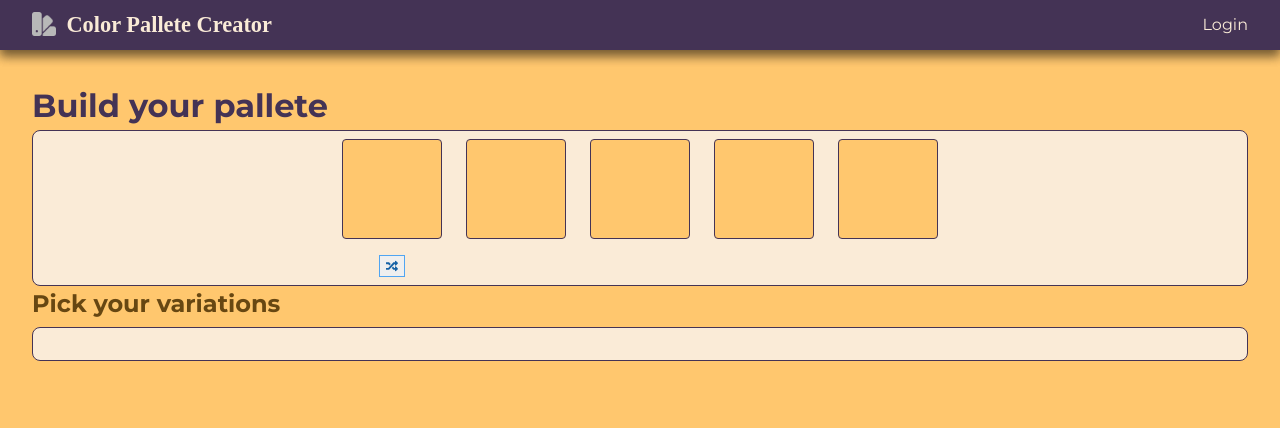
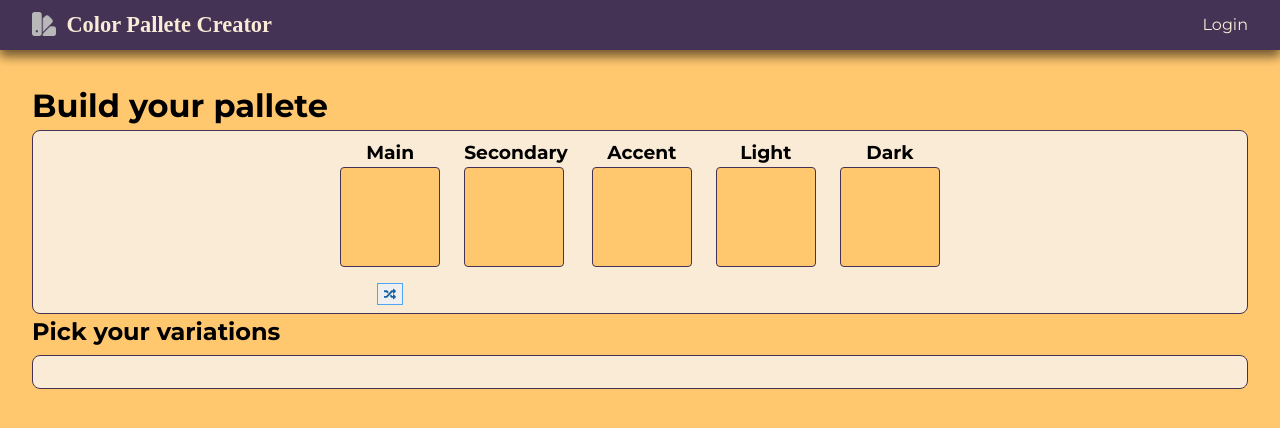
Before and after one commit to rogerio-romao/pallete-creator, a Vue app: page / in a window 1280 px wide. Shown: the top 428 px of the page. Built offline with nearby package versions, Linux system fonts and the light colour scheme; a web font is replaced by a local one.

Commit message:
no more paste buttons, drop on color slots instead

```diff
--- a/src/App.vue
+++ b/src/App.vue
@@ -142,6 +142,11 @@ body {
   font-family: "Montserrat", sans-serif;
 }
 
+/* Utilities  */
+.centered {
+  text-align: center;
+}
+
 /* Main  */
 
 main {
@@ -151,14 +156,6 @@ main {
 
 section {
   background: var(--text-light);
-}
-
-.heading1 {
-  color: var(--clr-main);
-}
-
-.heading2 {
-  color: var(--clr-complementary);
 }
 
 .pallete-pane {
--- a/src/components/ColorSlot.vue
+++ b/src/components/ColorSlot.vue
@@ -1,7 +1,9 @@
 <template>
-  <div>
+  <div class="centered">
+    <h3>{{ labels[slotNumber] }}</h3>
     <div
       class="color-slot"
+      @click="pasteColor"
       :style="{
         backgroundColor: rgb || hsl,
       }"
@@ -13,14 +15,6 @@
     <div class="slot-buttons">
       <button v-if="slotNumber === 1" class="generate-color" @click="setHsl">
         <i class="fas fa-random" title="Generate random color" />
-      </button>
-      <button
-        v-if="slotNumber > 1 && mainSet"
-        class="generate-color"
-        :disabled="copiedColor.length === 0"
-        @click="pasteColor"
-      >
-        <i class="fas fa-paste" title="Paste the copied color" />
       </button>
     </div>
   </div>
@@ -64,6 +58,8 @@ const rgb = ref("");
 const hex = ref("");
 const hsl = ref("");
 
+const labels = [null, "Main", "Secondary", "Accent", "Light", "Dark"];
+
 const setHsl = () => {
   hsl.value = generateHsl();
   rgb.value = hslToRgb(hsl.value);
```
